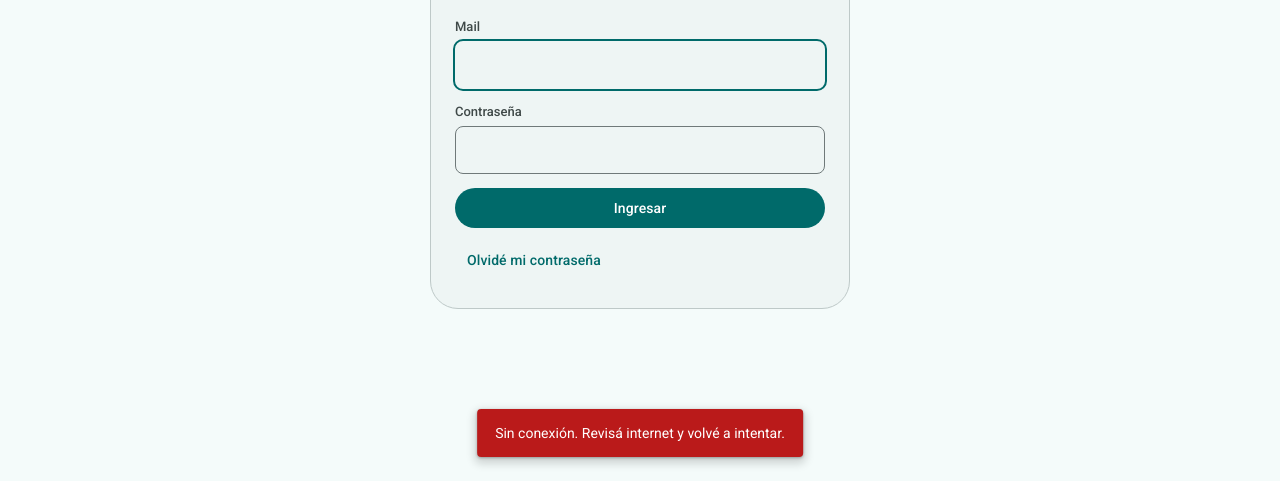
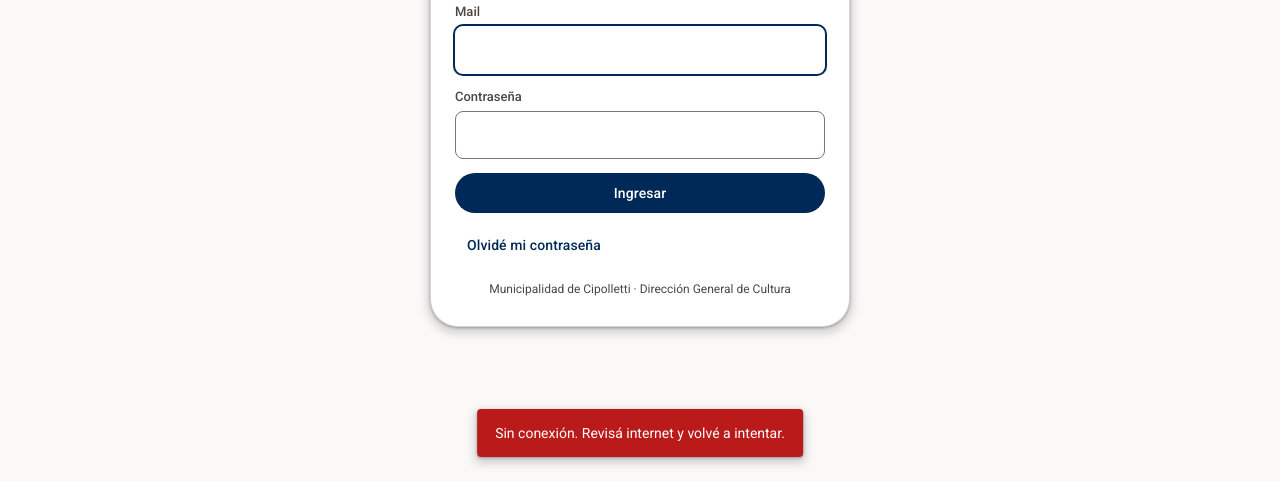
Before and after one commit to maxmarcast-glitch/escuelas-cultura, a plain HTML site: page index.html in a window 1280 px wide. Shown: the part 319-800 px from the top of the page. Drawn offline with nearby package versions, Linux system fonts and the light colour scheme; no server answers.

Commit message:
Add files via upload

```diff
--- a/app.js
+++ b/app.js
@@ -2,6 +2,7 @@
 
 import { client, estado, esMaster, q, cargarEscuelas } from './db.js';
 import { $, esc, icon, avisarError } from './ui.js';
+import { INSTITUCION, AREA, LOGO } from './config.js';
 import { pantallaLogin, pantallaNoHabilitado, pantallaNuevaContraseña } from './auth.js';
 import { vistaCursos, vistaCurso } from './cursos.js';
 import { vistaCuotas } from './cuotas.js';
@@ -45,6 +46,10 @@ function mostrarApp() {
   $('#arranque').hidden = true;
   $('#acceso').hidden = true;
   $('#app').hidden = false;
+
+  $('#marca').innerHTML = `
+    <img src="${LOGO}" alt="" onerror="this.remove()">
+    <div class="institucion">${esc(INSTITUCION)}<br>${esc(AREA)}</div>`;
 
   const p = estado.perfil;
   $('#subtitulo').textContent = `${p.nombre} ${p.apellido} · ${esMaster() ? 'Master (todas las escuelas)' : p.escuela}`;
--- a/auth.js
+++ b/auth.js
@@ -2,7 +2,7 @@
 
 import { client } from './db.js';
 import { $, esc, icon, avisar } from './ui.js';
-import { NOMBRE_APP } from './config.js';
+import { NOMBRE_APP, INSTITUCION, AREA, LOGO } from './config.js';
 
 const urlApp = () => location.origin + location.pathname;
 
@@ -26,10 +26,12 @@ function marco(contenido) {
   c.innerHTML = `
     <div class="auth-card">
       <div class="brand">
-        <div class="logo">${icon('school')}</div>
-        <div><h1 class="title-l">${esc(NOMBRE_APP)}</h1><div class="body-s">Administración de escuelas</div></div>
+        <img class="logo-img" src="${LOGO}" alt="${esc(INSTITUCION)}" onerror="this.nextElementSibling.hidden = false; this.remove()">
+        <div class="logo" hidden>${icon('school')}</div>
+        <div><h1 class="title-l" style="color:var(--primary)">${esc(NOMBRE_APP)}</h1><div class="body-s">Administración de escuelas</div></div>
       </div>
       ${contenido}
+      <div class="auth-pie">${esc(INSTITUCION)} · ${esc(AREA)}</div>
     </div>`;
   $('#arranque').hidden = true;
   $('#app').hidden = true;
--- a/cuotas.js
+++ b/cuotas.js
@@ -5,6 +5,7 @@ import { client, estado, esMaster, q, nombreEscuela } from './db.js';
 import { $, esc, icon, pesos, fecha, hoyISO, MESES, MESES_CORTOS, MESES_CICLO, cargando, vacio,
   abrirFormulario, confirmar, avisar, avisarError, descargarCSV, paraArchivo } from './ui.js';
 import { chipsEscuela, escucharChipsEscuela } from './comun.js';
+import { INSTITUCION, AREA } from './config.js';
 
 const anioActual = () => new Date().getFullYear();
 const mesActual = () => new Date().getMonth() + 1;
@@ -143,7 +144,7 @@ async function vistaPlanilla({ cont, escuelaId, cursos, cerrado, cabecera }) {
     const cuerpo = filas.map(a => [a.apellido, a.nombre, a.dni || '',
       ...MESES_CICLO.map(m => pago[a.id]?.[m]?.monto ?? ''), suma(Object.values(pago[a.id] || {}))]);
     const pie = ['TOTAL', '', '', ...MESES_CICLO.map(m => suma(delMes(m))), totalAnio];
-    const titulo = [[`Cuotas ${anioSel}`], [`Escuela: ${nombreEscuela(escuelaId)}`], [`Curso: ${curso.nombre}`], []];
+    const titulo = [[`${INSTITUCION} · ${AREA}`], [`Cuotas ${anioSel}`], [`Escuela: ${nombreEscuela(escuelaId)}`], [`Curso: ${curso.nombre}`], []];
     descargarCSV(`cuotas_${paraArchivo(curso.nombre)}_${anioSel}.csv`, [...titulo, enc, ...cuerpo, pie]);
   };
 }
@@ -209,7 +210,7 @@ async function vistaRendicion({ cont, escuelaId, cursos, cerrado, cabecera }) {
 
   $('[data-descargar]', cont).onclick = () => {
     const filas = [
-      [`Rendición de cuotas · ${MESES[mes]} ${anioSel}`], [`Escuela: ${nombreEscuela(escuelaId)}`],
+      [`${INSTITUCION} · ${AREA}`], [`Rendición de cuotas · ${MESES[mes]} ${anioSel}`], [`Escuela: ${nombreEscuela(escuelaId)}`],
       [`Estado: ${cierre ? `cerrado por ${cierre.cerrado_por} el ${fecha(cierre.cerrado_en)}` : 'abierto (sin cerrar)'}`],
       [`Generado: ${new Date().toLocaleString('es-AR')} por ${estado.perfil.nombre} ${estado.perfil.apellido}`], [],
       ['Curso', 'Apellido', 'Nombre', 'DNI', 'Fecha de pago', 'Recibo', 'Monto', 'Observación', 'Registró'],
--- a/escuelas.js
+++ b/escuelas.js
@@ -1,4 +1,4 @@
-// Sección Escuelas (solo master): alta/edición de escuelas y ajustes generales.
+// Sección Escuelas (solo master): alta/edición de escuelas y link del formulario de memos de cada una.
 
 import { client, q, cargarEscuelas } from './db.js';
 import { esc, icon, cargando, vacio, abrirFormulario, avisar, avisarError } from './ui.js';
--- a/styles.css
+++ b/styles.css
@@ -3,29 +3,32 @@
    ===================================================================== */
 
 :root {
-  /* Paleta M3 (semilla verde azulado) */
-  --primary: #006a6a;
+  /* Identidad Municipalidad de Cipolletti: azul institucional + verde lima */
+  --marca-azul: #002957;
+  --marca-verde: #a8cf45;
+
+  --primary: #002957;
   --on-primary: #ffffff;
-  --primary-container: #9cf1f0;
-  --on-primary-container: #002020;
-  --secondary-container: #cce8e7;
-  --on-secondary-container: #051f1f;
-  --tertiary-container: #d2e4ff;
+  --primary-container: #d7e2ff;
+  --on-primary-container: #001a40;
+  --secondary-container: #e4f2c4;      /* verde lima suave (selección) */
+  --on-secondary-container: #1d2b00;
+  --tertiary-container: #e6ecf5;
   --error: #ba1a1a;
   --error-container: #ffdad6;
   --on-error-container: #410002;
-  --success-container: #c8f0c4;
-  --on-success-container: #062a07;
+  --success-container: #cdeab0;
+  --on-success-container: #102000;
   --warning-container: #ffe08a;
   --on-warning-container: #261a00;
-  --surface: #f4fbfa;
-  --surface-container-low: #eef5f4;
-  --surface-container: #e9efee;
-  --surface-container-high: #e3e9e9;
-  --on-surface: #161d1d;
-  --on-surface-variant: #3f4948;
-  --outline: #6f7979;
-  --outline-variant: #bec9c8;
+  --surface: #faf9f8;
+  --surface-container-low: #ffffff;
+  --surface-container: #f2f3f5;
+  --surface-container-high: #e9ebef;
+  --on-surface: #1b1c1f;
+  --on-surface-variant: #4d4643;
+  --outline: #767680;
+  --outline-variant: #d3d5dc;
 
   --radius-s: 8px;
   --radius-m: 12px;
@@ -38,28 +41,28 @@
 
 @media (prefers-color-scheme: dark) {
   :root {
-    --primary: #80d5d4;
-    --on-primary: #003737;
-    --primary-container: #004f4f;
-    --on-primary-container: #9cf1f0;
-    --secondary-container: #324b4b;
-    --on-secondary-container: #cce8e7;
-    --tertiary-container: #2b4766;
+    --primary: #adc6ff;
+    --on-primary: #002957;
+    --primary-container: #1a3f73;
+    --on-primary-container: #d7e2ff;
+    --secondary-container: #3a4d10;
+    --on-secondary-container: #e4f2c4;
+    --tertiary-container: #26354d;
     --error: #ffb4ab;
     --error-container: #93000a;
     --on-error-container: #ffdad6;
-    --success-container: #1e4d1f;
-    --on-success-container: #c8f0c4;
+    --success-container: #2a4a12;
+    --on-success-container: #cdeab0;
     --warning-container: #5c4300;
     --on-warning-container: #ffe08a;
-    --surface: #0e1415;
-    --surface-container-low: #161d1d;
-    --surface-container: #1a2121;
-    --surface-container-high: #252b2b;
-    --on-surface: #dde4e3;
-    --on-surface-variant: #bec9c8;
-    --outline: #889392;
-    --outline-variant: #3f4948;
+    --surface: #0f131a;
+    --surface-container-low: #171c24;
+    --surface-container: #1c212a;
+    --surface-container-high: #262c36;
+    --on-surface: #e1e2e8;
+    --on-surface-variant: #c4c6d0;
+    --outline: #8e9099;
+    --outline-variant: #3f4550;
   }
 }
 
@@ -88,8 +91,17 @@ h1, h2, h3 { margin: 0; font-weight: 500; }
   position: sticky; top: 0; z-index: 10;
   display: flex; align-items: center; gap: 12px;
   padding: 10px 16px; min-height: 64px;
-  background: var(--surface-container);
+  background: var(--marca-azul); color: #fff;
+  border-top: 4px solid var(--marca-verde);
 }
+.top-bar .sub { color: rgba(255,255,255,.78) !important; }
+.top-bar .icon-btn { color: #fff; }
+.top-bar .icon-btn:hover { background: rgba(255,255,255,.12); }
+.top-bar .icon-btn:focus-visible { outline-color: var(--marca-verde); }
+.marca { display: flex; align-items: center; gap: 10px; padding-right: 12px; margin-right: 4px; border-right: 1px solid rgba(255,255,255,.25); }
+.marca img { height: 40px; width: auto; display: block; background: #fff; padding: 4px 8px; border-radius: 8px; } /* fondo blanco: el logo oficial es azul */
+.marca .institucion { font-size: 11px; line-height: 1.25; letter-spacing: .3px; text-transform: uppercase; color: rgba(255,255,255,.85); }
+@media (max-width: 600px) { .marca .institucion { display: none; } .marca { border-right: 0; padding-right: 0; } .marca:not(:has(img)) { display: none; } .top-bar .grow { min-width: 0; } }
 .top-bar .grow { flex: 1; min-width: 0; }
 .top-bar .sub { font-size: 13px; color: var(--on-surface-variant); white-space: nowrap; overflow: hidden; text-overflow: ellipsis; }
 main:focus { outline: none; }
@@ -98,7 +110,7 @@ main { padding: 16px; max-width: 1100px; width: 100%; margin: 0 auto 88px; }
 .nav-bar {
   position: fixed; bottom: 0; left: 0; right: 0; z-index: 10;
   display: flex; justify-content: space-around;
-  background: var(--surface-container); padding: 8px 4px 12px;
+  background: var(--surface-container-low); padding: 8px 4px 12px; border-top: 1px solid var(--outline-variant);
 }
 .nav-item {
   flex: 1; display: flex; flex-direction: column; align-items: center; gap: 4px;
@@ -107,10 +119,11 @@ main { padding: 16px; max-width: 1100px; width: 100%; margin: 0 auto 88px; }
 }
 .nav-item .pill { display: grid; place-items: center; width: 64px; height: 32px; border-radius: 16px; transition: background .2s; }
 .nav-item[aria-current="page"] { color: var(--on-surface); }
-.nav-item[aria-current="page"] .pill { background: var(--secondary-container); color: var(--on-secondary-container); }
+.nav-item[aria-current="page"] .pill { background: var(--secondary-container); color: var(--on-secondary-container); box-shadow: inset 0 -3px 0 var(--marca-verde); }
 .nav-item:focus-visible .pill { outline: 2px solid var(--primary); }
 
 @media (min-width: 840px) {
+  .top-bar { top: 0; }
   .app { grid-template-columns: 88px 1fr; grid-template-rows: auto 1fr; }
   .top-bar { grid-column: 1 / -1; }
   .nav-bar {
@@ -147,7 +160,7 @@ main { padding: 16px; max-width: 1100px; width: 100%; margin: 0 auto 88px; }
   position: fixed; right: 16px; bottom: 96px; z-index: 9;
   display: inline-flex; align-items: center; gap: 12px;
   height: 56px; padding: 0 20px; border-radius: var(--radius-l); border: 0;
-  background: var(--primary-container); color: var(--on-primary-container);
+  background: var(--marca-verde); color: var(--marca-azul);
   font: 500 14px var(--font); box-shadow: var(--shadow-3); cursor: pointer;
 }
 @media (min-width: 840px) { .fab { bottom: 24px; right: 24px; } }
@@ -161,7 +174,8 @@ main { padding: 16px; max-width: 1100px; width: 100%; margin: 0 auto 88px; }
 .card.clickable { cursor: pointer; transition: box-shadow .15s; }
 .card.clickable:hover { box-shadow: var(--shadow-1); }
 .card.clickable:focus-visible { outline: 2px solid var(--primary); }
-.card h3 { font-size: 18px; margin-bottom: 4px; }
+.card h3 { font-size: 18px; margin-bottom: 4px; color: var(--primary); }
+.section-head .title-m { color: var(--primary); text-transform: uppercase; letter-spacing: .6px; font-size: 14px; }
 .card .meta { display: flex; flex-wrap: wrap; gap: 6px 14px; font-size: 14px; color: var(--on-surface-variant); margin: 6px 0 10px; }
 .card .meta span { display: inline-flex; align-items: center; gap: 4px; }
 .card .meta .material-symbols-rounded { font-size: 18px; }
@@ -266,7 +280,11 @@ table.cuotas tfoot td:first-child { background: var(--surface-container); }
 .auth-wrap { min-height: 100dvh; display: grid; place-items: center; padding: 16px; }
 .auth-card { width: min(420px, 100%); background: var(--surface-container-low); border-radius: var(--radius-xl); padding: 28px 24px; border: 1px solid var(--outline-variant); }
 .auth-card .brand { display: flex; align-items: center; gap: 12px; margin-bottom: 20px; }
+.auth-wrap { background: linear-gradient(180deg, var(--marca-azul) 0 38%, var(--surface) 38%); }
+.auth-card { box-shadow: var(--shadow-3); border-top: 4px solid var(--marca-verde) !important; }
 .auth-card .brand .logo { width: 48px; height: 48px; border-radius: 14px; background: var(--primary); color: var(--on-primary); display: grid; place-items: center; }
+.auth-card .brand img.logo-img { height: 48px; width: auto; }
+.auth-pie { text-align: center; font-size: 12px; color: var(--on-surface-variant); margin-top: 16px; }
 .tabs { display: flex; border-bottom: 1px solid var(--outline-variant); margin-bottom: 20px; }
 .tab { flex: 1; background: none; border: 0; padding: 12px 0; font: 500 14px var(--font); color: var(--on-surface-variant); cursor: pointer; border-bottom: 3px solid transparent; }
 .tab[aria-selected="true"] { color: var(--primary); border-color: var(--primary); }
--- a/sw.js
+++ b/sw.js
@@ -3,7 +3,7 @@
 // versión) y, si no hay conexión, se usa la copia guardada. Los datos de Neon
 // nunca se guardan acá.
 
-const CACHE = 'escuelas-v5';
+const CACHE = 'escuelas-v7';
 const ARCHIVOS = [
   './', 'index.html', 'manifest.webmanifest', 'styles.css',
   'app.js', 'auth.js', 'comun.js', 'config.js', 'cuotas.js', 'cursos.js',
--- a/ui.js
+++ b/ui.js
@@ -62,6 +62,9 @@ export function avisar(texto, tipo = '') {
 // Traduce los errores más comunes de la base a mensajes entendibles
 export function mensajeError(err) {
   const m = err?.message || String(err);
+  if (/MOTIVO_MONTO/.test(m)) return 'El monto es distinto a la cuota del curso: indicá el motivo.';
+  if (/FECHA_FUTURA/.test(m)) return 'La fecha de pago no puede ser posterior a hoy.';
+  if (/schema cache/i.test(m)) return 'La base cambió y la Data API todavía no se enteró. En Neon › Data API, refrescá el esquema (schema cache) y volvé a intentar.';
   if (/MES_CERRADO/.test(m)) return 'Ese mes ya fue rendido y cerrado: no se pueden cargar ni anular pagos.';
   if (/Indicá el motivo|ya estaba anulado|permiso para anular/.test(m)) return m.replace(/^.*?(Indicá|Ese pago|No tenés)/, '$1');
   if (/cuotas_alumno_id_fkey/.test(m)) return 'El alumno tiene pagos registrados: no se puede eliminar. Dalo de baja.';
```
Also changed, not shown: index.html (+2 -1 lines), icon-192.png, icon-512.png, icon.svg, manifest.webmanifest, 1 other file.
